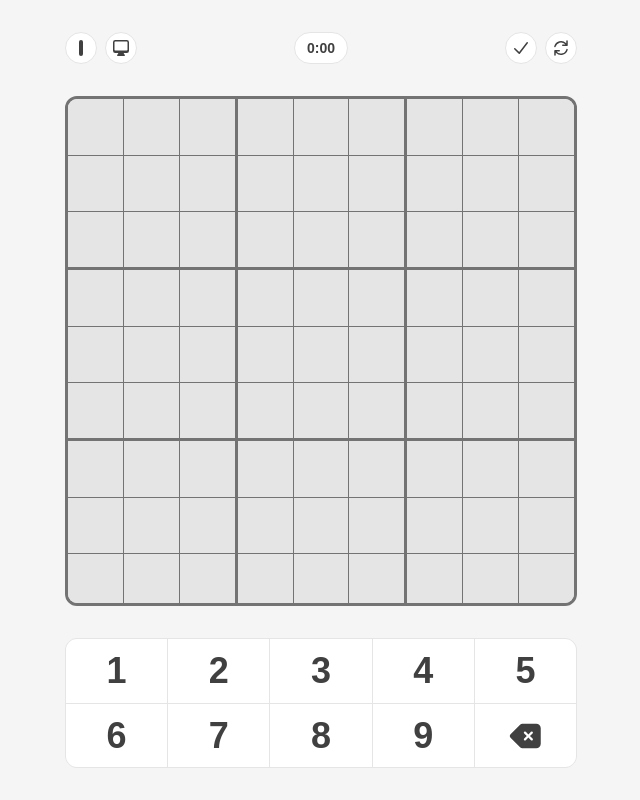
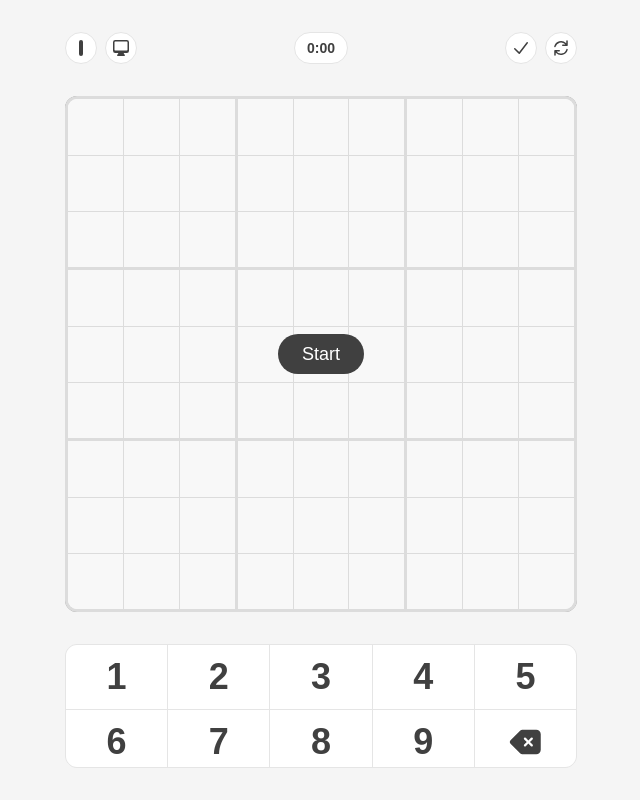
Before and after one commit to brantem/sudoku, a Next.js app: page / in a window 1280 px wide. Shown: the whole page, without its empty margins (319-959 px from the left). Built offline with nearby package versions, Linux system fonts and the light colour scheme; a web font is replaced by a local one.

Commit message:
Remove auto-generating board and show generate button to users upon first visit and after completing a board

```diff
--- a/src/components/Board.tsx
+++ b/src/components/Board.tsx
@@ -2,29 +2,29 @@ import { cn } from 'lib/helpers';
 import { useSudokuStore } from 'lib/stores';
 
 const Board = () => {
-  const { board, coord, setCoord } = useSudokuStore((state) => ({
+  const { board, generate, isSolved, coord, setCoord } = useSudokuStore((state) => ({
     board: state.board,
+    generate: state.generate,
+    isSolved: state.filled === 81,
     coord: state.coord,
     setCoord: state.setCoord,
   }));
   const size = board.length || 9;
 
   return (
+    <div className="relative">
       <div className="flex flex-col overflow-hidden rounded-xl border-[3px] border-neutral-500">
         {[...new Array(size)].map((_, x) => (
           <div key={x} className={cn('flex', x > 0 && x % 3 === 0 && 'border-t-[3px] border-neutral-500')}>
             {[...new Array(size)].map((_, y) => {
               const cell = board.length ? board[x][y] : [0, 0];
               const value = cell[1] < 0 ? cell[0] : cell[1] === 0 ? '' : cell[1];
-
               const isFilled = cell[1] + cell[0] === 0;
               const isActive = coord ? coord[0] === x && coord[1] === y : false;
-
               const activeCell = coord && board[coord[0]][coord[1]];
               const shouldActive = activeCell
                 ? activeCell[1] !== 0 && activeCell[activeCell[1] > 0 ? 1 : 0] === value
                 : false;
-
               return (
                 <button
                   key={y}
@@ -49,6 +49,18 @@ const Board = () => {
           </div>
         ))}
       </div>
+
+      {(!board.length || isSolved) && (
+        <div className="absolute inset-0 flex h-full w-full items-center justify-center rounded-xl bg-white/75 dark:bg-black/75">
+          <button
+            className="rounded-full bg-neutral-700 px-6 py-1.5 text-lg text-white dark:bg-white dark:text-neutral-700"
+            onClick={generate}
+          >
+            {isSolved ? 'New Board' : 'Start'}
+          </button>
+        </div>
+      )}
+    </div>
   );
 };
 
--- a/src/lib/stores/sudoku.ts
+++ b/src/lib/stores/sudoku.ts
@@ -150,7 +150,6 @@ export const sudokuStore = createStore<SudokuState>()(
         board[x][y][1] = value;
         const _filled = value === board[x][y][0] ? filled + 1 : filled;
         set({ board, values, filled: _filled, completedAt: _filled === 81 ? Date.now() : null });
-        if (_filled === 81) setTimeout(generate, 1000);
       },
     }),
     { name: 'sudoku' },
```
Lines whose indentation alone changed are shown as unchanged.
